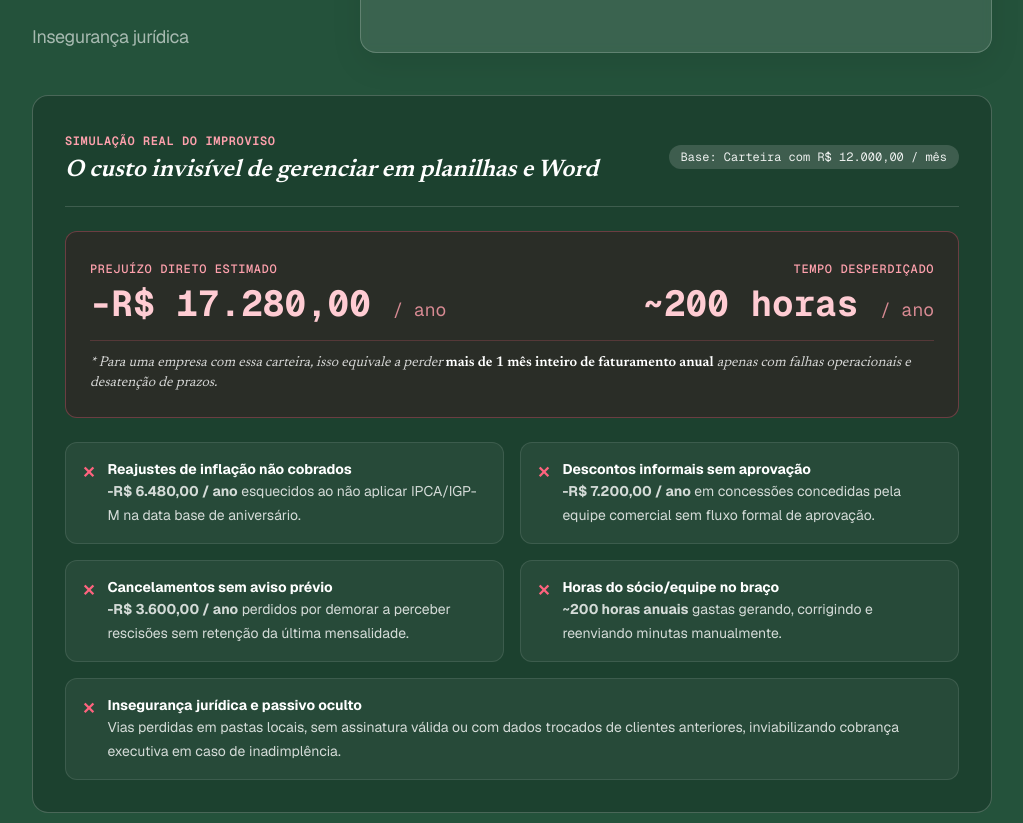
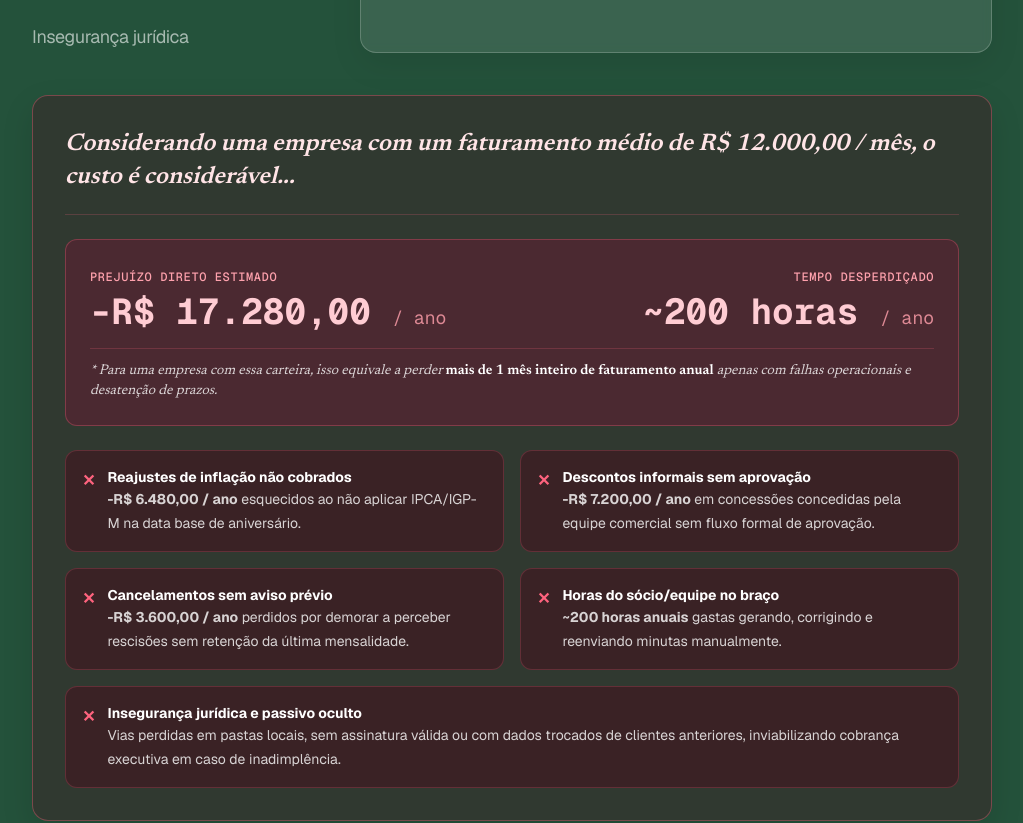
Before and after one commit to brtorresdel/tratto-landing-page, a Next.js app: page / in a window 1280 px wide. Shown: the part 2360-3183 px from the top of the page, without its empty margins (128-1151 px from the left). Built offline with nearby package versions, Linux system fonts and the light colour scheme.

Commit message:
feat(problem-banner): unifica bloco em alerta vermelho com titulo explicito e sem pill

```diff
--- a/src/components/problem-banner.tsx
+++ b/src/components/problem-banner.tsx
@@ -270,27 +270,17 @@ export function ProblemBanner() {
         </div>
 
         {/* ========================================================= */}
-        {/* PARTE 3: CARD DE IMPACTO FINANCEIRO NO IMPROVISO */}
+        {/* PARTE 3: CARD DE IMPACTO FINANCEIRO NO IMPROVISO (ALERTA VERMELHO) */}
         {/* ========================================================= */}
-        <div className="mt-10 rounded-2xl border border-white/20 bg-black/20 p-6 sm:p-8 text-left">
-          <div className="flex flex-wrap items-center justify-between gap-3 pb-5 border-b border-white/15">
-            <div>
-              <span className="font-mono text-xs uppercase tracking-wider text-rose-300 font-semibold">
-                Simulação Real do Improviso
-              </span>
-              <h4 className="text-xl sm:text-2xl font-serif italic font-semibold text-white mt-0.5">
-                O custo invisível de gerenciar em planilhas e Word
-              </h4>
-            </div>
-            <div className="flex items-center gap-2">
-              <span className="font-mono text-xs bg-white/15 px-3 py-1 rounded-full text-white/90">
-                Base: Carteira com R$ 12.000,00 / mês
-              </span>
-            </div>
+        <div className="mt-10 rounded-2xl border border-rose-400/35 bg-rose-950/30 p-6 sm:p-8 text-left shadow-[0_12px_32px_rgba(0,0,0,0.12)]">
+          <div className="pb-5 border-b border-rose-400/20">
+            <h4 className="text-xl sm:text-2xl font-serif italic font-semibold text-rose-100 leading-snug">
+              Considerando uma empresa com um faturamento médio de R$ 12.000,00 / mês, o custo é considerável...
+            </h4>
           </div>
 
           {/* Destaque do prejuízo total consolidado */}
-          <div className="mt-6 rounded-xl border border-rose-400/30 bg-rose-950/30 p-5 sm:p-6">
+          <div className="mt-6 rounded-xl border border-rose-400/30 bg-rose-900/30 p-5 sm:p-6">
             <div className="flex flex-col sm:flex-row sm:items-center justify-between gap-4 pb-4 border-b border-rose-400/20">
               <div>
                 <span className="font-mono text-xs uppercase tracking-wider text-rose-300 font-medium">
@@ -319,9 +309,9 @@ export function ProblemBanner() {
             </p>
           </div>
 
-          {/* Grid com o detalhamento das 5 perdas */}
+          {/* Grid com o detalhamento das 5 perdas em tom de alerta */}
           <div className="mt-6 grid grid-cols-1 md:grid-cols-2 gap-4">
-            <div className="rounded-xl border border-white/10 bg-white/5 p-4 flex items-start gap-3">
+            <div className="rounded-xl border border-rose-400/20 bg-rose-950/40 p-4 flex items-start gap-3">
               <span className="text-rose-400 font-bold shrink-0 mt-0.5">✕</span>
               <div>
                 <strong className="text-white text-sm block">Reajustes de inflação não cobrados</strong>
@@ -331,7 +321,7 @@ export function ProblemBanner() {
               </div>
             </div>
 
-            <div className="rounded-xl border border-white/10 bg-white/5 p-4 flex items-start gap-3">
+            <div className="rounded-xl border border-rose-400/20 bg-rose-950/40 p-4 flex items-start gap-3">
               <span className="text-rose-400 font-bold shrink-0 mt-0.5">✕</span>
               <div>
                 <strong className="text-white text-sm block">Descontos informais sem aprovação</strong>
@@ -341,7 +331,7 @@ export function ProblemBanner() {
               </div>
             </div>
 
-            <div className="rounded-xl border border-white/10 bg-white/5 p-4 flex items-start gap-3">
+            <div className="rounded-xl border border-rose-400/20 bg-rose-950/40 p-4 flex items-start gap-3">
               <span className="text-rose-400 font-bold shrink-0 mt-0.5">✕</span>
               <div>
                 <strong className="text-white text-sm block">Cancelamentos sem aviso prévio</strong>
@@ -351,7 +341,7 @@ export function ProblemBanner() {
               </div>
             </div>
 
-            <div className="rounded-xl border border-white/10 bg-white/5 p-4 flex items-start gap-3">
+            <div className="rounded-xl border border-rose-400/20 bg-rose-950/40 p-4 flex items-start gap-3">
               <span className="text-rose-400 font-bold shrink-0 mt-0.5">✕</span>
               <div>
                 <strong className="text-white text-sm block">Horas do sócio/equipe no braço</strong>
@@ -361,7 +351,7 @@ export function ProblemBanner() {
               </div>
             </div>
 
-            <div className="rounded-xl border border-white/10 bg-white/5 p-4 flex items-start gap-3 md:col-span-2">
+            <div className="rounded-xl border border-rose-400/20 bg-rose-950/40 p-4 flex items-start gap-3 md:col-span-2">
               <span className="text-rose-400 font-bold shrink-0 mt-0.5">✕</span>
               <div>
                 <strong className="text-white text-sm block">Insegurança jurídica e passivo oculto</strong>
```
Also changed, not shown: 1 other file (tests, documents, lock files or other folders).
